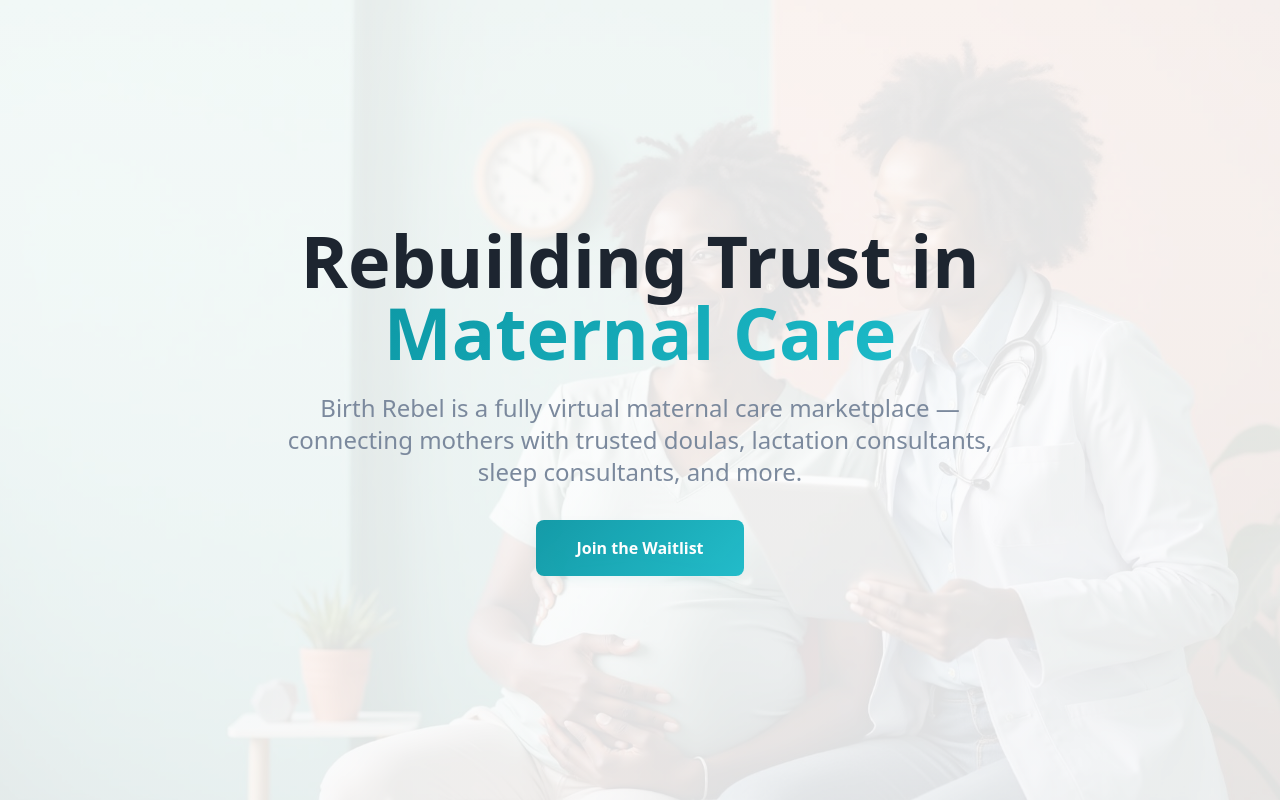
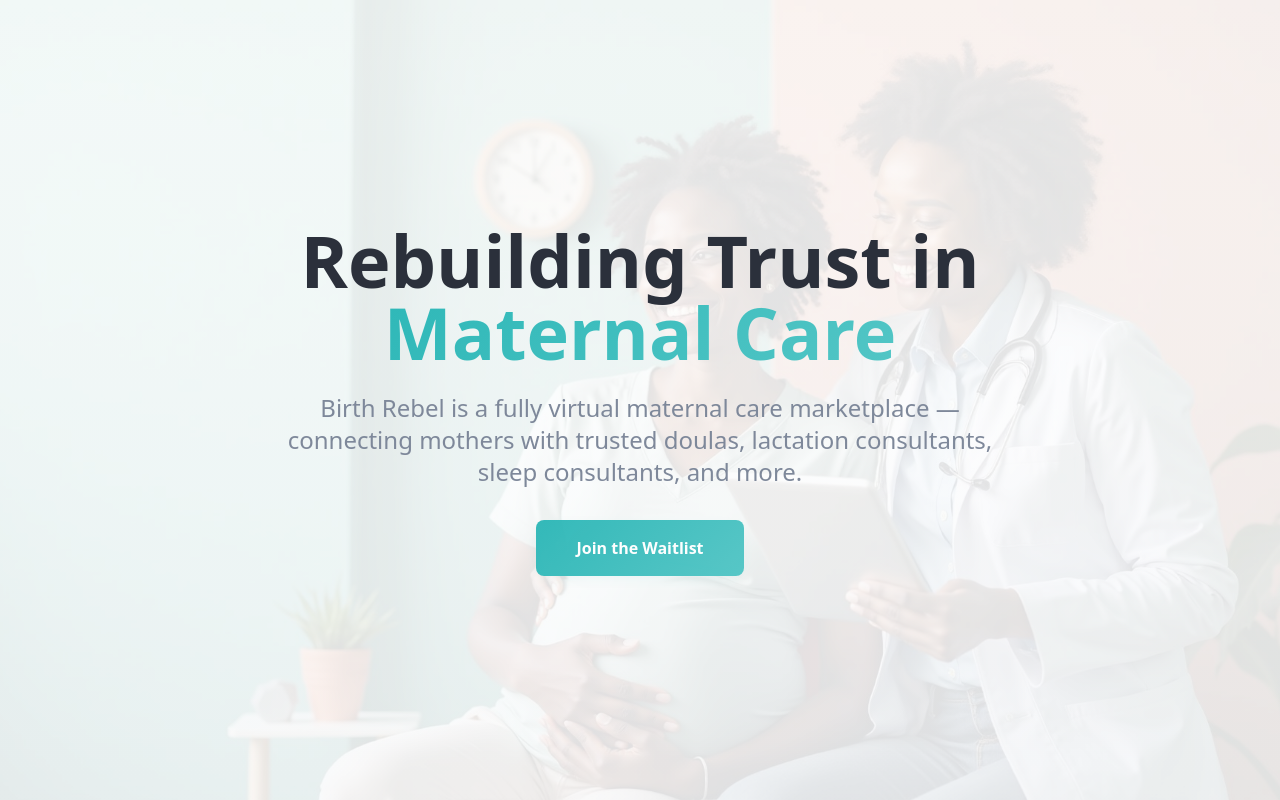
Before and after one commit to BirthRebel/birth-rebel-waitlist, a React (Vite) app: page / in a window 1280 px wide. Shown: the top 800 px of the page. Built offline with nearby package versions, Linux system fonts and the light colour scheme.

Commit message:
Update color palette
Update the color palette to match the Birth Rebel website design.

```diff
--- a/src/index.css
+++ b/src/index.css
@@ -8,48 +8,48 @@ All colors MUST be HSL.
 
 @layer base {
   :root {
-    /* Birth Rebel Brand Colors */
+    /* Birth Rebel Brand Colors - Maternal Care Palette */
     --background: 0 0% 100%;
-    --foreground: 215 25% 15%;
+    --foreground: 220 15% 20%;
 
     --card: 0 0% 100%;
-    --card-foreground: 215 25% 15%;
+    --card-foreground: 220 15% 20%;
 
     --popover: 0 0% 100%;
-    --popover-foreground: 215 25% 15%;
+    --popover-foreground: 220 15% 20%;
 
-    /* Primary: Trustworthy Teal */
-    --primary: 185 85% 35%;
+    /* Primary: Nurturing Teal */
+    --primary: 180 60% 45%;
     --primary-foreground: 0 0% 100%;
-    --primary-glow: 185 75% 45%;
+    --primary-glow: 180 50% 55%;
 
-    /* Secondary: Warm Coral */
-    --secondary: 15 85% 65%;
+    /* Secondary: Warm Rose */
+    --secondary: 345 75% 65%;
     --secondary-foreground: 0 0% 100%;
 
-    /* Muted: Soft Gray */
-    --muted: 210 15% 96%;
-    --muted-foreground: 215 15% 55%;
+    /* Muted: Soft Neutral */
+    --muted: 210 20% 96%;
+    --muted-foreground: 220 12% 55%;
 
-    /* Accent: Warm Peach */
-    --accent: 25 85% 75%;
-    --accent-foreground: 215 25% 15%;
+    /* Accent: Gentle Lavender */
+    --accent: 260 40% 85%;
+    --accent-foreground: 220 15% 20%;
 
     --destructive: 0 84.2% 60.2%;
     --destructive-foreground: 0 0% 100%;
 
     --border: 210 15% 90%;
     --input: 210 15% 96%;
-    --ring: 185 85% 35%;
+    --ring: 180 60% 45%;
 
     /* Brand Gradients */
-    --gradient-hero: linear-gradient(135deg, hsl(185 85% 35%), hsl(185 75% 45%));
-    --gradient-accent: linear-gradient(135deg, hsl(15 85% 65%), hsl(25 85% 75%));
-    --gradient-soft: linear-gradient(180deg, hsl(0 0% 100%), hsl(210 15% 98%));
+    --gradient-hero: linear-gradient(135deg, hsl(180 60% 45%), hsl(180 50% 55%));
+    --gradient-accent: linear-gradient(135deg, hsl(345 75% 65%), hsl(260 40% 85%));
+    --gradient-soft: linear-gradient(180deg, hsl(0 0% 100%), hsl(210 20% 98%));
 
     /* Brand Shadows */
-    --shadow-soft: 0 4px 20px -8px hsl(185 85% 35% / 0.15);
-    --shadow-glow: 0 8px 40px -12px hsl(185 75% 45% / 0.25);
+    --shadow-soft: 0 4px 20px -8px hsl(180 60% 45% / 0.15);
+    --shadow-glow: 0 8px 40px -12px hsl(180 50% 55% / 0.25);
 
     /* Transitions */
     --transition-smooth: all 0.3s cubic-bezier(0.4, 0, 0.2, 1);
```
Also changed, not shown: 1 other file (tests, documents, lock files or other folders).
